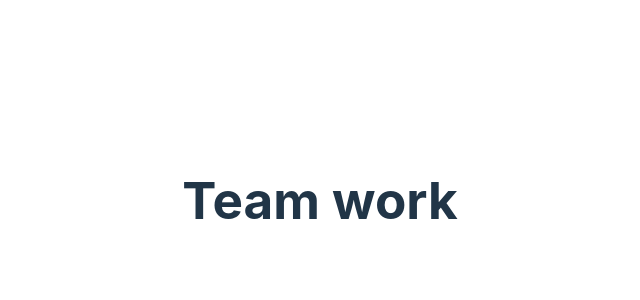
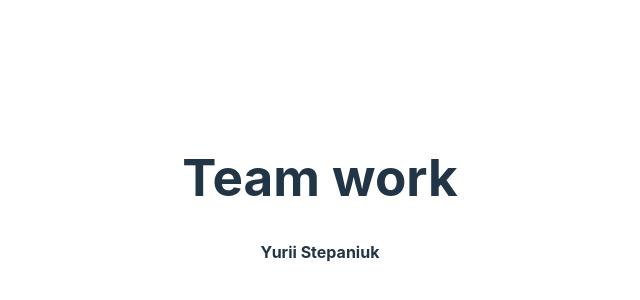
Before and after one commit to Robert-gut/admin_panel, a React (Vite) app: page / in a window 1280 px wide. Shown: the part 200-500 px from the top of the page, without its empty margins (320-960 px from the left). Built offline with nearby package versions, Linux system fonts and the light colour scheme.

Commit message:
added my name "Yurii"

```diff
--- a/src/App.tsx
+++ b/src/App.tsx
@@ -5,6 +5,7 @@ function App() {
   return (
     <>
       <h1>Team work</h1>
+      <h4>Yurii Stepaniuk</h4>
     </>
   )
 }
```
